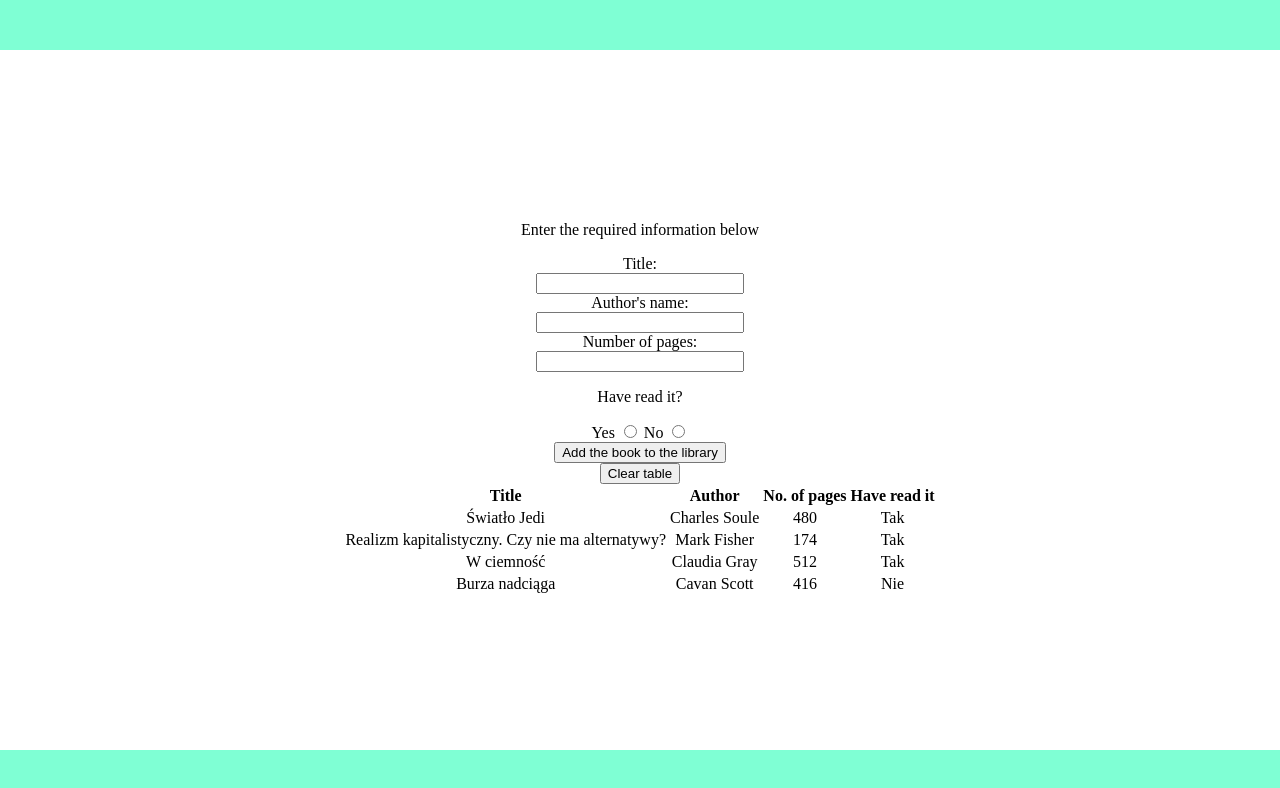
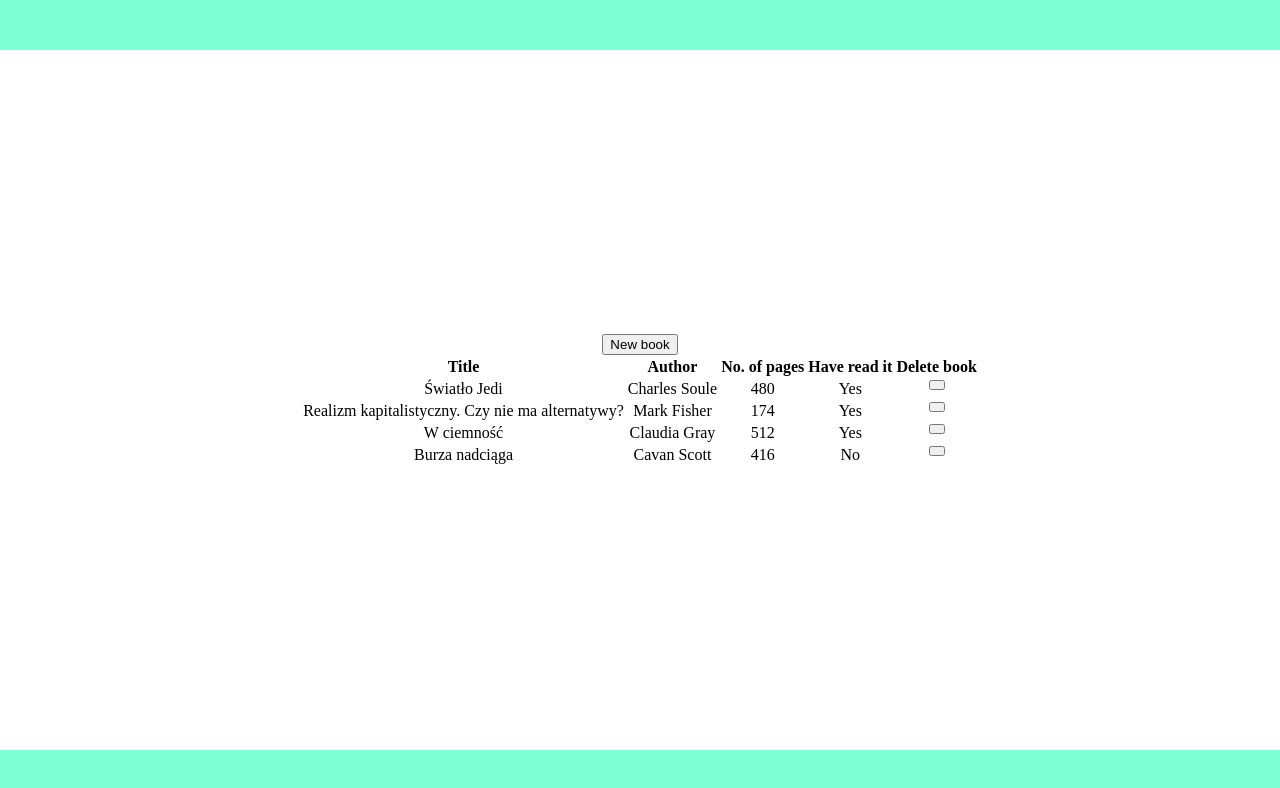
Before and after one commit to michalszkil/library, a plain HTML site: page index.html in a window 1280 px wide. Drawn offline with Linux system fonts and the light colour scheme.

Commit message:
Added the ability to hide and display the form and the ability to remove specific books from the library

```diff
--- a/index.html
+++ b/index.html
@@ -11,14 +11,15 @@
 <body>
     <header></header>
     <main>
+        <button id="new-book">New book</button>
+        <div id="add-form">
             <p>Enter the required information below</p>
-        <div id="add-form">
                 <label for="title">Title:</label>
-            <input id="title" class="form-text" name="title">
+                <input id="title" class="form-text" name="title" placeholder="Title">
                 <label for="author">Author's name:</label>
-            <input id="author" class="form-text" name="author">
+                <input id="author" class="form-text" name="author" placeholder="Author">
                 <label for="pages">Number of pages:</label>
-            <input id="pages" class="form-text" name="pages">
+                <input id="pages" class="form-text" name="pages" placeholder="Number of pages">
                 <div>
                     <p>Have read it?</p>
                     <label for="read-yes">Yes</label>
@@ -26,8 +27,10 @@
                     <label for="read-no">No</label>
                     <input type="radio" id="read-no" name="read" value="No">
                 </div>
+                <br>
                 <button id="add">Add the book to the library</button>
                 <button id="clear-library-table">Clear table</button>
+                <button id="cancel">Cancel</button>
         </div>
         <div id="library-list">
             <table id="library-table">
@@ -36,6 +39,7 @@
                     <th>Author</th>
                     <th>No. of pages</th>
                     <th>Have read it</th>
+                    <th>Delete book</th>
                 </tr>
             </table>
         </div>
--- a/script.js
+++ b/script.js
@@ -36,6 +36,7 @@ function displayLibrary(library) {
     for (let index = 0; index < myLibrary.length; index++) {
         const book = myLibrary[index];
         row = library_table.insertRow(-1);
+        row.setAttribute("id", index);
 
         cell = row.insertCell(0);
         let text = document.createTextNode(book.title);
@@ -50,8 +51,19 @@ function displayLibrary(library) {
         cell.appendChild(text);
 
         cell = row.insertCell(3);
-        text = document.createTextNode(book.read ? "Tak" : "Nie");
+        text = document.createTextNode(book.read ? "Yes" : "No");
         cell.appendChild(text);
+
+        cell = row.insertCell(4);
+        cell.style.display="flex";
+        cell.style.flexDirection="column";
+        cell.style.alignItems="center";
+        button = document.createElement("button");
+        button.setAttribute("class", "delete");
+        button.addEventListener("click", function () {
+                deleteRow(index);
+            })
+        cell.appendChild(button);
     }
 }
 
@@ -60,6 +72,16 @@ function clearLibraryTable() {
     while (row = rows[1]) {
         row.parentNode.removeChild(row);
       }
+}
+
+function deleteRow(index) {
+    deleteBook(index);
+    clearLibraryTable();
+    displayLibrary();
+}
+
+function deleteBook(index) {
+    myLibrary.splice(index, 1)
 }
 
 function deleteLibrary() {
@@ -82,14 +104,21 @@ function authorIsNumber () {
     else return false;
 }
 
+const button_new_book = document.getElementById("new-book");
+const div_add_form = document.getElementById("add-form");
 const button_add = document.getElementById("add");
 const button_clear = document.getElementById("clear-library-table");
+const button_cancel = document.getElementById("cancel");
 const library_table = document.getElementById("library-table").getElementsByTagName("tbody")[0];
 form_title = document.getElementById("title");
 form_author = document.getElementById("author");
 form_pages = document.getElementById("pages");
 const read_yes = document.getElementById("read-yes");
 const read_no = document.getElementById("read-no");
+
+button_new_book.addEventListener("click", function () {
+    div_add_form.style.display="block";
+})
 
 button_add.addEventListener("click", function() {
     if (addBookToLibrary()) {
@@ -103,6 +132,10 @@ button_clear.addEventListener("click", function() {
     clearLibraryTable();
 })
 
+button_cancel.addEventListener("click", function () {
+    div_add_form.style.display="none";
+})
+
 new_Book = new Book("Światło Jedi", "Charles Soule", 480, true);
 myLibrary.push(new_Book);
 new_Book = new Book("Realizm kapitalistyczny. Czy nie ma alternatywy?", "Mark Fisher", 174, true);
--- a/style.css
+++ b/style.css
@@ -19,6 +19,7 @@ main {
     display: flex;
     flex-direction: column;
     align-items: center;
+    display: none;
 }
 
 .form-text {
@@ -29,3 +30,8 @@ main {
     display: flex;
     justify-content: center;
 }
+
+.delete {
+    width: 10px;
+    height: 10px;
+}
```
Lines whose indentation alone changed are shown as unchanged.
